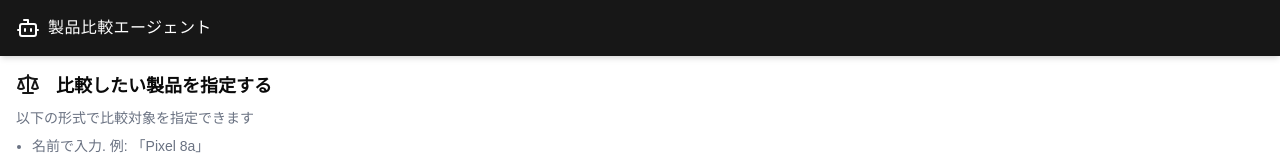
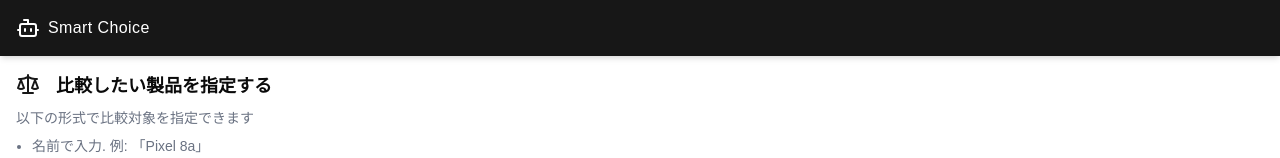
Before and after one commit to masa5555/smart-choice, a Next.js app: page /step/2-target/from-compare in a window 1280 px wide. Shown: the top 158 px of the page. Built offline with nearby package versions, Linux system fonts and the light colour scheme; what @genkit-ai/firebase, @genkit-ai/vertexai, genkit would draw is missing.

Commit message:
タイトル統一

```diff
--- a/app/_flow/suggestCategoryFlow.ts
+++ b/app/_flow/suggestCategoryFlow.ts
@@ -13,7 +13,10 @@ const outputSchema = z.object({
   //     smallImageUrl: z.string(),
   //   }),
   // ),
-  categoryList: z.array(z.string()).max(5),
+  categoryList: z
+    .array(z.string())
+    .max(5)
+    .describe("具体的な商品名ではなく、カテゴリを出力して欲しい"),
 });
 
 export const suggestCategoryFlow = ai.defineFlow(
@@ -75,7 +78,7 @@ export const suggestCategoryFlow = ai.defineFlow(
 
       # 制約
       - 似たような商品名の商品をグループ化してください。
-      - 具体的な商品名をカテゴリにしないでください。
+      - 具体的な商品名は出力しないでください。
       - ”genreName”をそのままカテゴリとして使用してください。
 
       # 入力
--- a/app/layout.tsx
+++ b/app/layout.tsx
@@ -14,11 +14,14 @@ export default function RootLayout({
   return (
     <>
       <html lang="ja">
+        <head>
+          <meta title="Smart Choice" />
+        </head>
         <body>
           <header className="bg-primary p-4 text-white shadow-md">
             <Link href="/" className="flex gap-2">
               <Bot className="text-white" />
-              <span className="tracking-wide">製品比較エージェント</span>
+              <span className="tracking-wide">Smart Choice</span>
             </Link>
           </header>
           <Provider>{children}</Provider>
--- a/app/manifest.ts
+++ b/app/manifest.ts
@@ -2,8 +2,8 @@ import type { MetadataRoute } from "next";
 
 export default function manifest(): MetadataRoute.Manifest {
   return {
-    name: "製品比較エージェント",
-    short_name: "製品比較エージェント",
+    name: "Smart Choice",
+    short_name: "Smart Choice",
     icons: [
       {
         src: "/favicon.ico",
--- a/app/page.tsx
+++ b/app/page.tsx
@@ -211,7 +211,7 @@ export default function Home() {
         <div className="container mx-auto px-4 py-8">
           <div className="flex justify-center items-center gap-2">
             <Scale className="w-5 h-5" />
-            <span className="font-semibold">製品比較エージェント</span>
+            <span className="font-semibold">Smart Choice</span>
           </div>
         </div>
       </footer>
```
